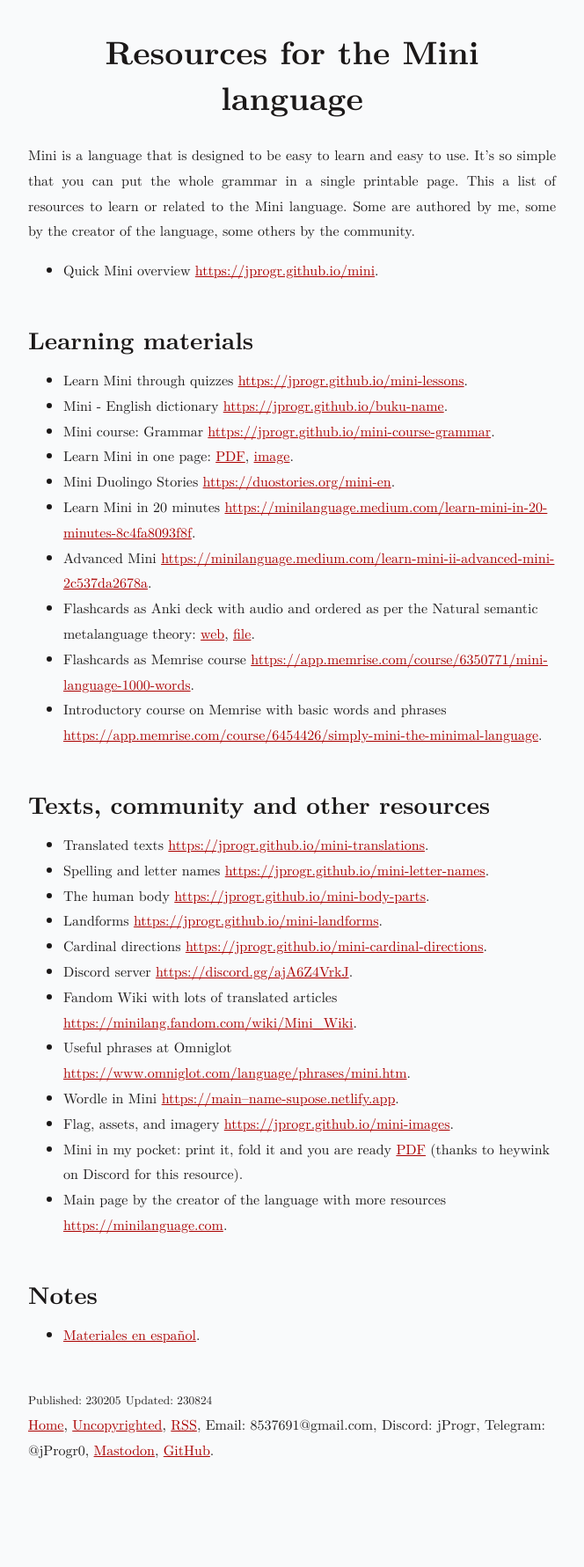
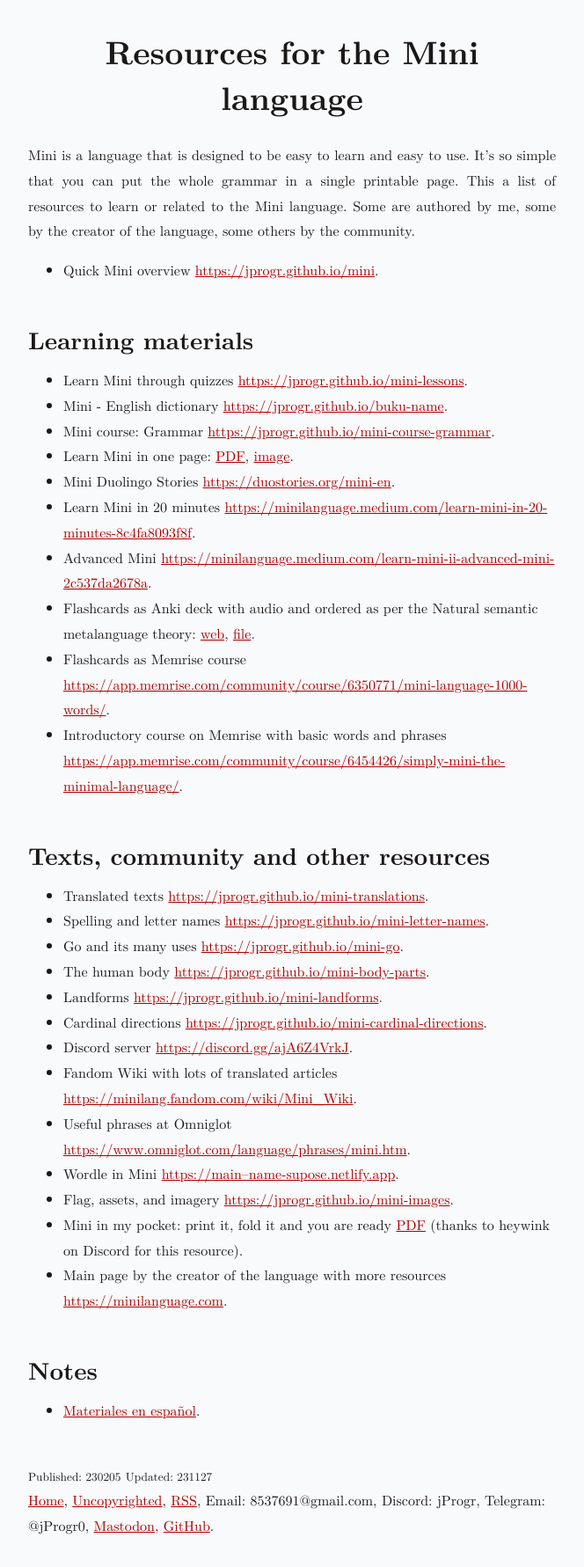
Before and after one commit to jProgr/jprogr.github.io, a Jekyll site: the page built from _posts/2023-02-05-mini-resources.md, in a window 1280 px wide. Shown: the whole page at 88% size, without its empty margins (308-972 px from the left). Built offline with Jekyll 4.4.1, drawn with Linux system fonts in a browser that asks for light colours; before the commit the page ends 1695 px from its top, so only the background shows below that.

Commit message:
Add content
Added "Mini: Go and its many uses".

```diff
--- a/_posts/2023-02-05-mini-resources.md
+++ b/_posts/2023-02-05-mini-resources.md
@@ -2,7 +2,7 @@
 title: "Resources for the Mini language"
 permalink: /mini-resources
 custom_date: "230205"
-updated_date: "230824"
+updated_date: "231127"
 ---
 
 # Resources for the Mini language
@@ -21,13 +21,14 @@ Mini is a language that is designed to be easy to learn and easy to use. It's so
 - Learn Mini in 20 minutes [https://minilanguage.medium.com/learn-mini-in-20-minutes-8c4fa8093f8f](https://minilanguage.medium.com/learn-mini-in-20-minutes-8c4fa8093f8f).
 - Advanced Mini [https://minilanguage.medium.com/learn-mini-ii-advanced-mini-2c537da2678a](https://minilanguage.medium.com/learn-mini-ii-advanced-mini-2c537da2678a).
 - Flashcards as Anki deck with audio and ordered as per the Natural semantic metalanguage theory: [web](https://ankiweb.net/shared/info/2034803154), [file](/assets/bin/mini_with_audio_nsm.apkg).
-- Flashcards as Memrise course [https://app.memrise.com/course/6350771/mini-language-1000-words](https://app.memrise.com/course/6350771/mini-language-1000-words).
-- Introductory course on Memrise with basic words and phrases [https://app.memrise.com/course/6454426/simply-mini-the-minimal-language](https://app.memrise.com/course/6454426/simply-mini-the-minimal-language).
+- Flashcards as Memrise course [https://app.memrise.com/community/course/6350771/mini-language-1000-words/](https://app.memrise.com/community/course/6350771/mini-language-1000-words/).
+- Introductory course on Memrise with basic words and phrases [https://app.memrise.com/community/course/6454426/simply-mini-the-minimal-language/](https://app.memrise.com/community/course/6454426/simply-mini-the-minimal-language/).
 
 ## Texts, community and other resources
 
 - Translated texts [https://jprogr.github.io/mini-translations](/mini-translations).
 - Spelling and letter names [https://jprogr.github.io/mini-letter-names](/mini-letter-names).
+- Go and its many uses [https://jprogr.github.io/mini-go](/mini-go).
 - The human body [https://jprogr.github.io/mini-body-parts](/mini-body-parts).
 - Landforms [https://jprogr.github.io/mini-landforms](/mini-landforms).
 - Cardinal directions [https://jprogr.github.io/mini-cardinal-directions](/mini-cardinal-directions).
```
Also changed, not shown: _posts/2023-11-27-mini-go.md (added, +33 -0 lines), index.md (+1 -0 lines).
